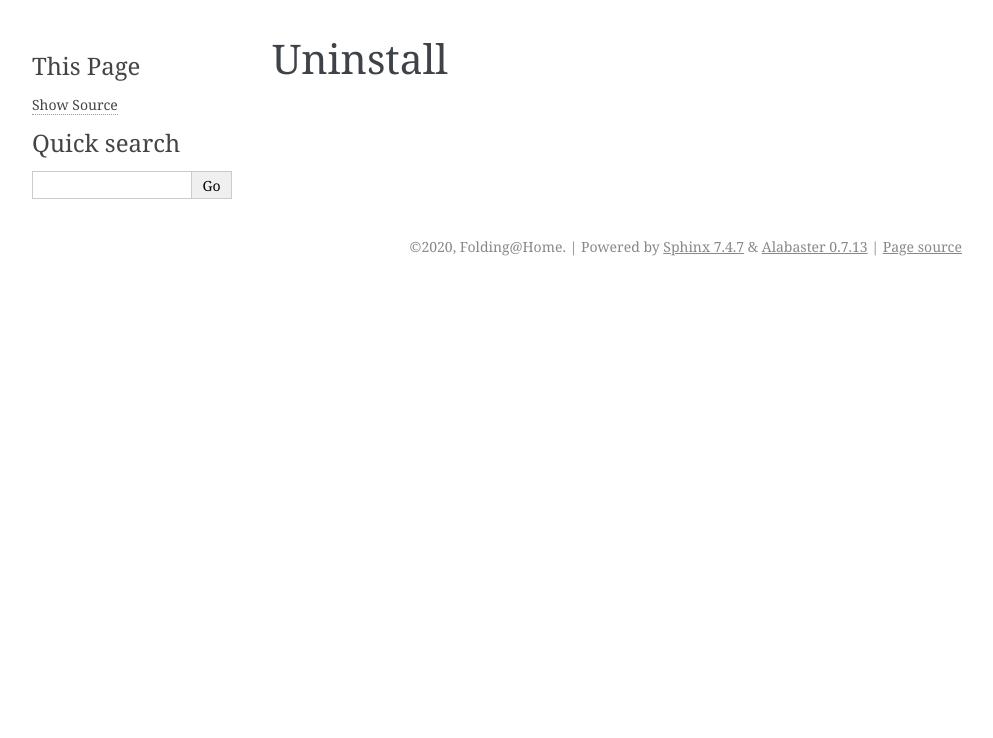
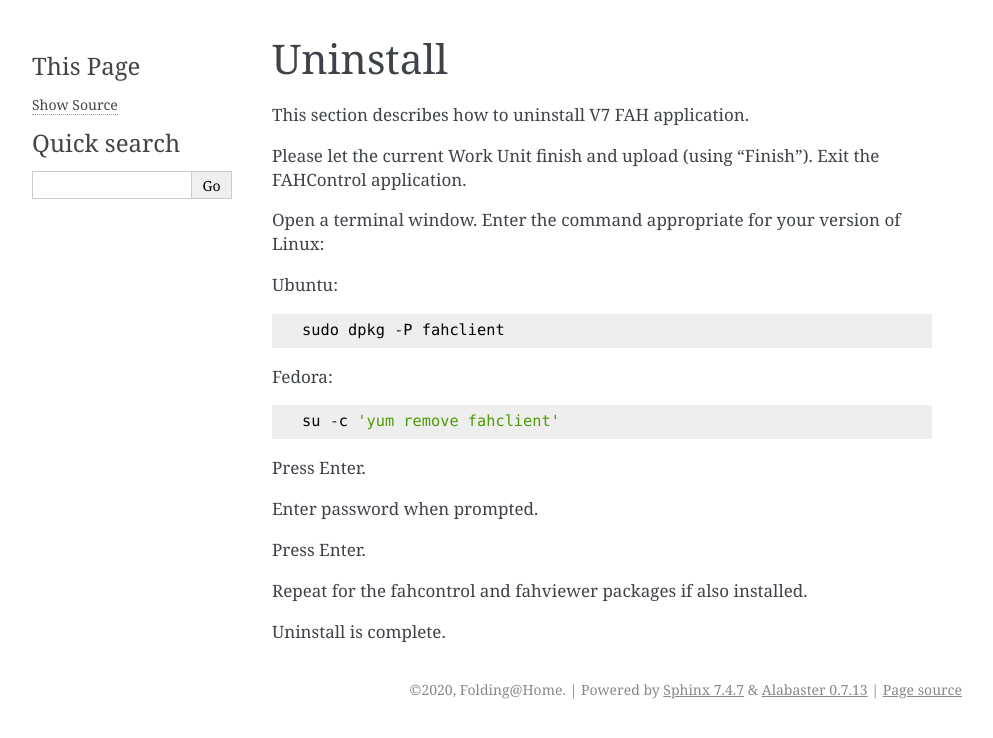
Before and after one commit to FoldingCommunity/fah-client-documentation, a Sphinx documentation site: the page built from docs/source/linux/uninstall.rst, in a window 1280 px wide. Shown: the top 738 px of the page, without its empty margins (148-1141 px from the left). Built offline with Sphinx 7.4.7, drawn with Linux system fonts in a browser that asks for light colours.

Commit message:
Update uninstall.rst

```diff
--- a/docs/source/linux/uninstall.rst
+++ b/docs/source/linux/uninstall.rst
@@ -1,3 +1,29 @@
 =========
 Uninstall
 =========
+
+This section describes how to uninstall V7 FAH application.
+
+Please let the current Work Unit finish and upload (using “Finish”). Exit the FAHControl application.
+
+Open a terminal window. Enter the command appropriate for your version of Linux:
+
+Ubuntu::
+
+        sudo dpkg -P fahclient
+
+
+Fedora::
+
+        su -c 'yum remove fahclient'
+
+
+Press Enter.
+
+Enter password when prompted.
+
+Press Enter.
+
+Repeat for the fahcontrol and fahviewer packages if also installed.
+
+Uninstall is complete.
```
